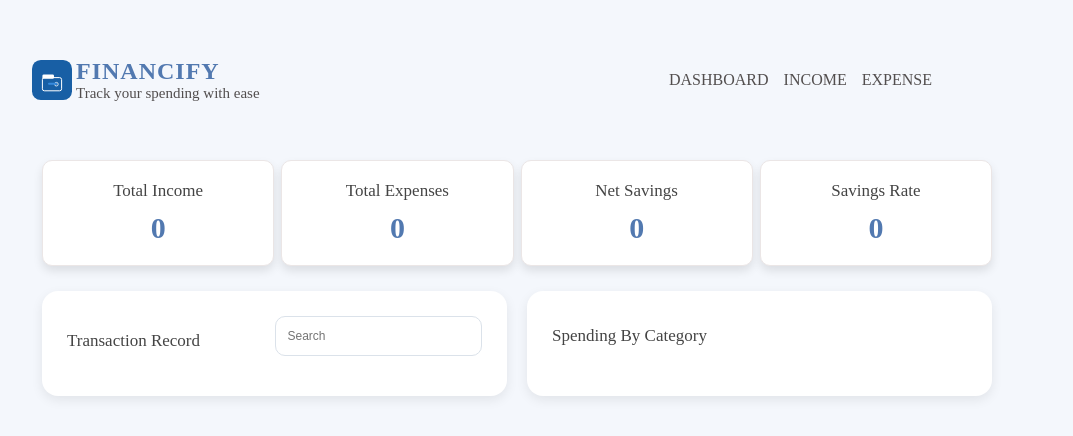
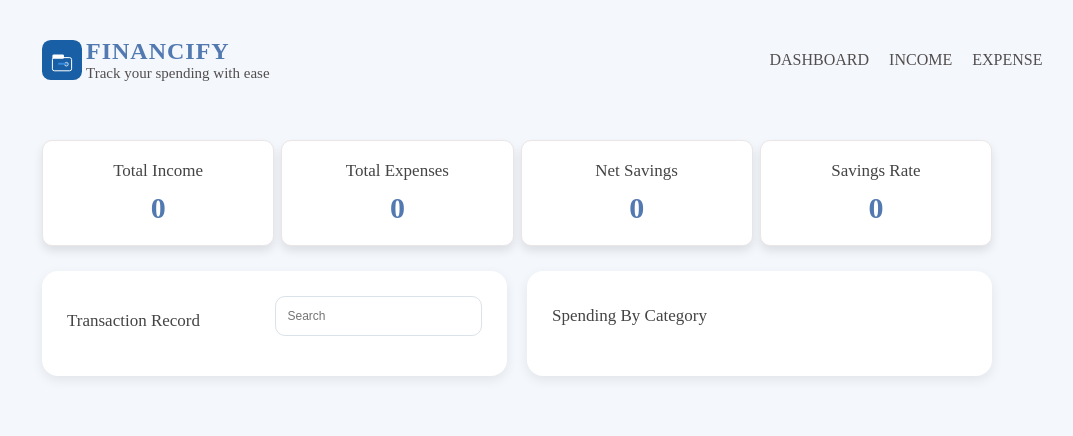
Before and after one commit to nishika070/finacify, a plain HTML site: page index.html in a window 1280 px wide. Shown: the whole page, without its empty margins (118-1191 px from the left). Drawn offline with Linux system fonts and the light colour scheme.

Commit message:
Update body and nav styles for improved layout and spacing

```diff
--- a/style.css
+++ b/style.css
@@ -28,7 +28,7 @@ body{
     justify-content: space-between;
     color: rgb(82, 78, 78);
     align-items: center;
-    margin-top: 20px;
+    padding-left: 10px;
 }
 
 /* Brand Section */
@@ -85,10 +85,10 @@ body{
 }
 
 nav{
-    width: 75%;
+    width: 25%;
     display: flex;
     flex-direction: row;
-    gap: 15px;
+    gap: 20px;
 }
 
 nav a{
```
